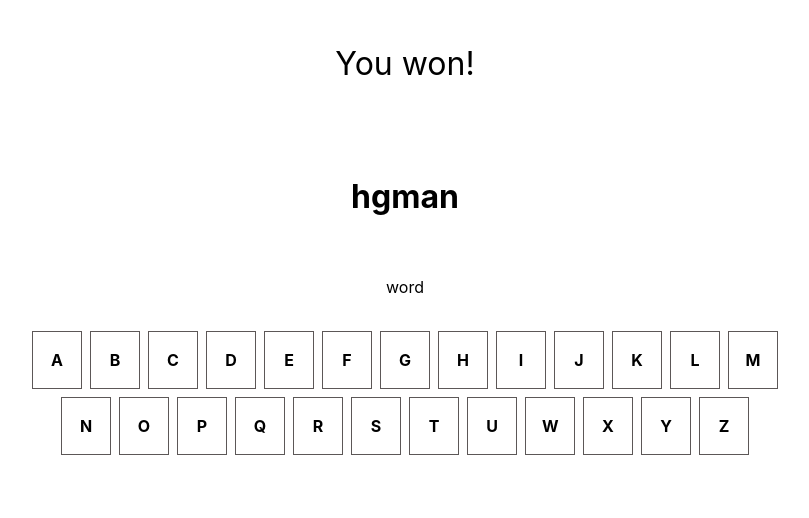
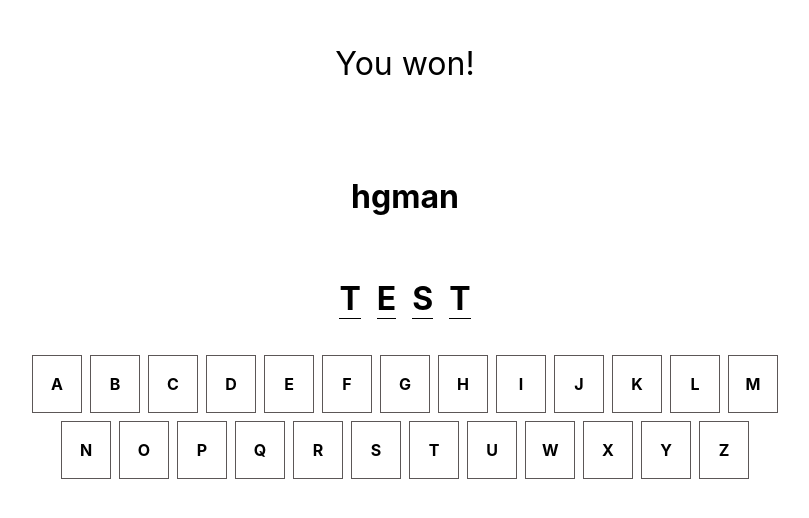
Before and after one commit to zwiro/hangman-game-react-typescript, a React (Vite) app: page / in a window 1280 px wide. Shown: the top 518 px of the page, without its empty margins (235-1044 px from the left). Built offline with nearby package versions, Linux system fonts and the light colour scheme.

Commit message:
Word Component

```diff
--- a/src/App.css
+++ b/src/App.css
@@ -33,3 +33,10 @@
   color: white;
   cursor: pointer;
 }
+
+.word__letter {
+  font-size: 2rem;
+  margin-inline: 0.5rem;
+  font-weight: 700;
+  border-bottom: 1px solid black;
+}
--- a/src/components/Word.tsx
+++ b/src/components/Word.tsx
@@ -1,5 +1,19 @@
+import { useState } from "react"
+
 function Word() {
-  return <div>word</div>
+  const [guessedLetters, setGuessedLetters] = useState<string[]>([
+    "T",
+    "E",
+    "S",
+    "T",
+  ])
+  return (
+    <div>
+      {guessedLetters.map((letter) => (
+        <span className="word__letter">{letter}</span>
+      ))}
+    </div>
+  )
 }
 
 export default Word
```
